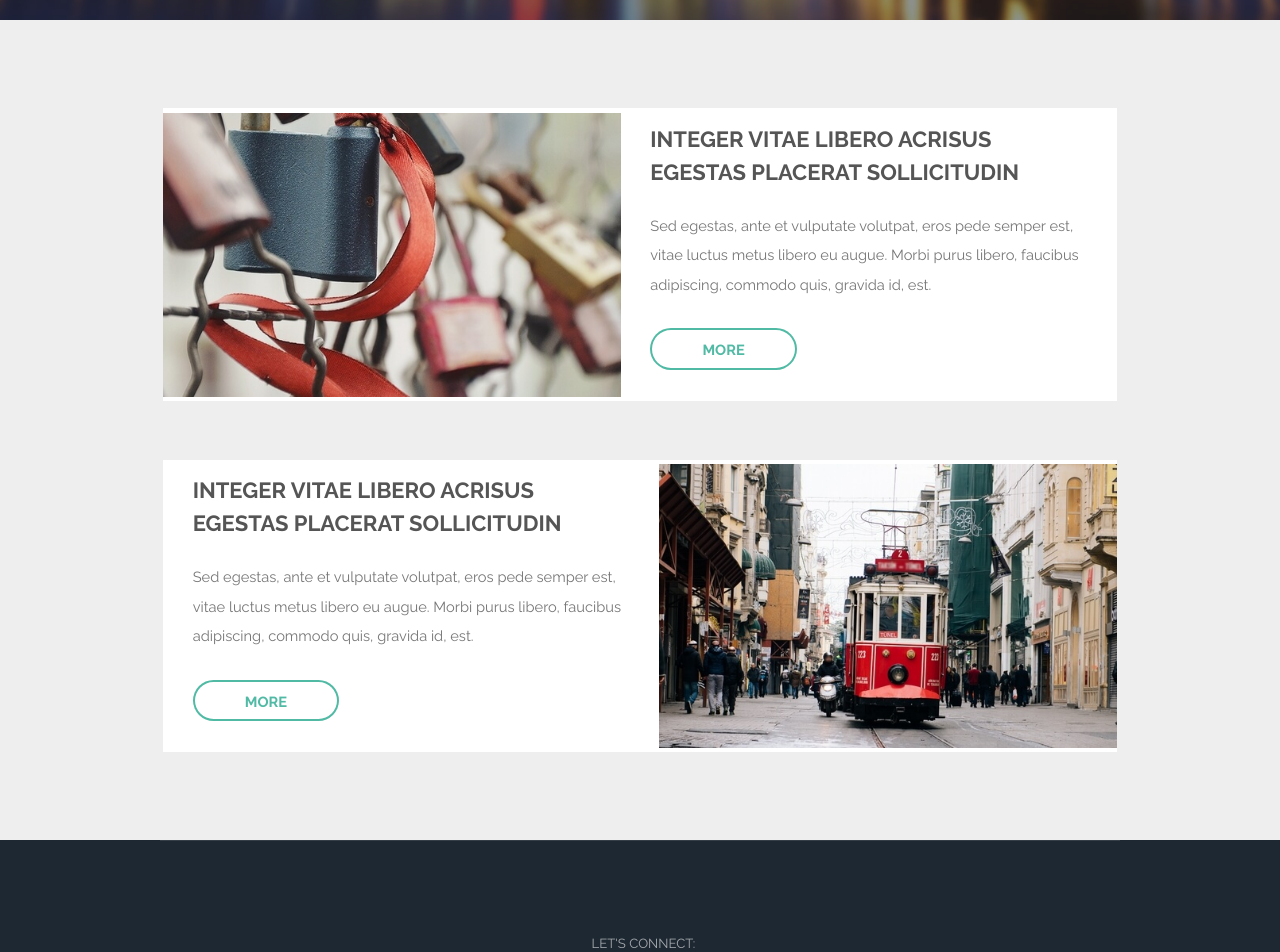
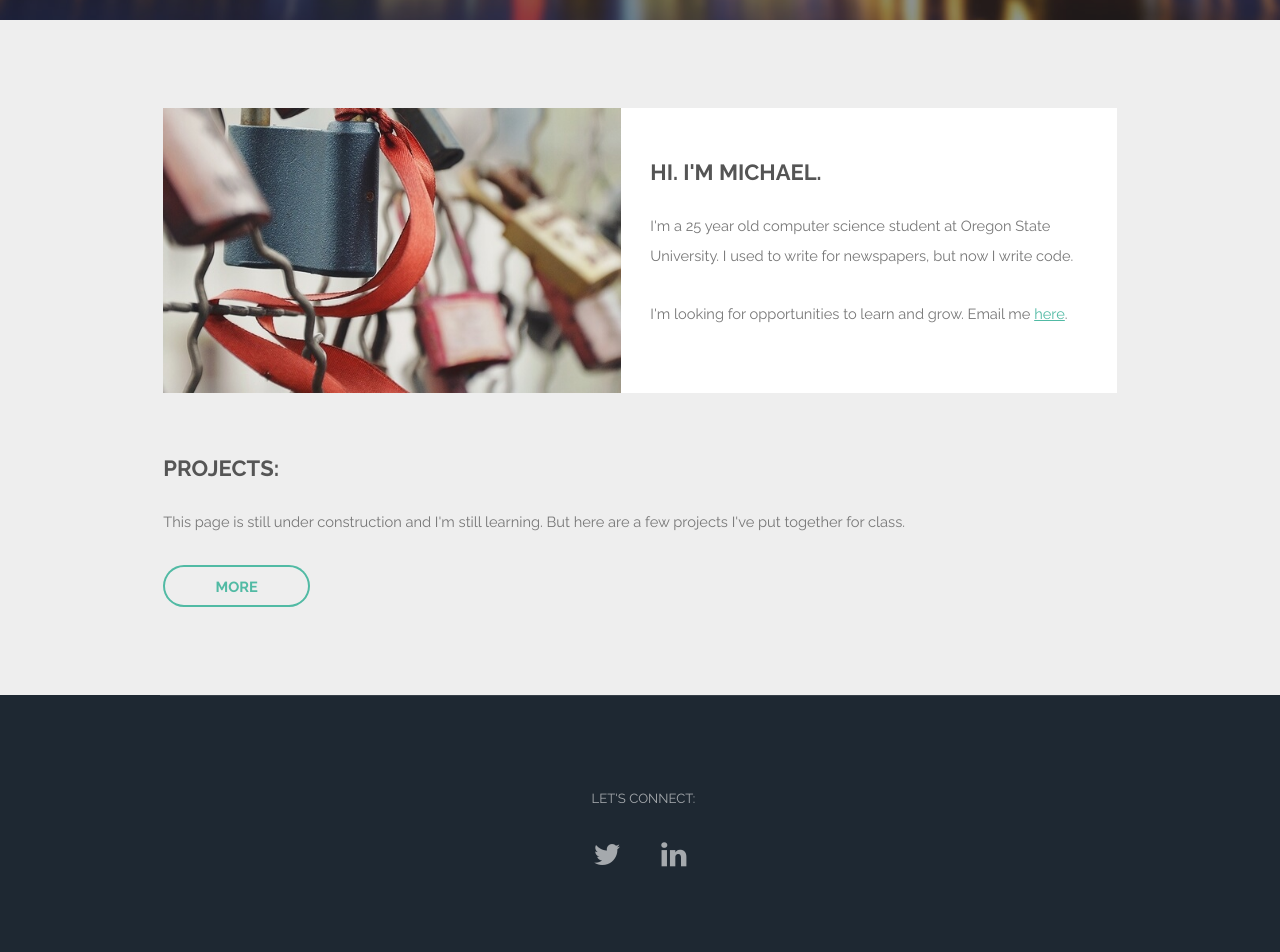
Before and after one commit to mbamesb2/mbamesb2.github.io, a plain HTML site: page index.html in a window 1280 px wide. Shown: the part 460-1412 px from the top of the page. Drawn offline with Linux system fonts and the light colour scheme.

Commit message:
Fourth Commit
Updated content on main page

```diff
--- a/index.html
+++ b/index.html
@@ -13,8 +13,6 @@
 
 		<!-- Header -->
 			<header id="header" class="alt">
-
-
 			</header>
 
 		<!-- Nav -->
@@ -33,20 +31,15 @@
 					<article class="feature left">
 						<span class="image"><img src="images/pic01.jpg" alt="" /></span>
 						<div class="content">
-							<h2>Integer vitae libero acrisus egestas placerat  sollicitudin</h2>
-							<p>Sed egestas, ante et vulputate volutpat, eros pede semper est, vitae luctus metus libero eu augue. Morbi purus libero, faucibus adipiscing, commodo quis, gravida id, est.</p>
-							<ul class="actions">
-								<li>
-									<a href="#" class="button alt">More</a>
-								</li>
-							</ul>
+							<h2>Hi. I'm Michael.</h2>
+							<p>I'm a 25 year old computer science student at Oregon State University. I used to write for newspapers, but now I write code.</p>
+							<p>I'm looking for opportunities to learn and grow. Email me <a href="mailto:michaelbamesberger@gmail.com">here</a>.</p>
 						</div>
 					</article>
-					<article class="feature right">
-						<span class="image"><img src="images/pic02.jpg" alt="" /></span>
+
 						<div class="content">
-							<h2>Integer vitae libero acrisus egestas placerat  sollicitudin</h2>
-							<p>Sed egestas, ante et vulputate volutpat, eros pede semper est, vitae luctus metus libero eu augue. Morbi purus libero, faucibus adipiscing, commodo quis, gravida id, est.</p>
+							<h2>Projects:</h2>
+							<p>This page is still under construction and I'm still learning. But here are a few projects I've put together for class. </p>
 							<ul class="actions">
 								<li>
 									<a href="#" class="button alt">More</a>
```
